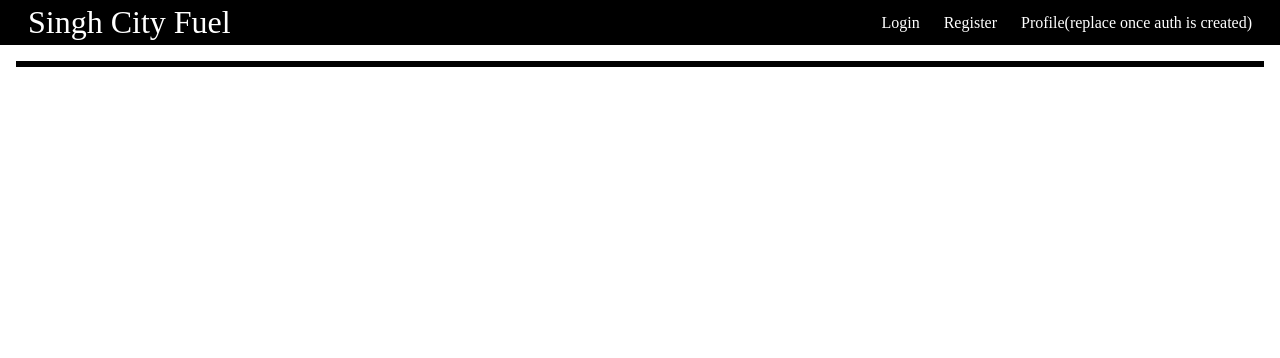
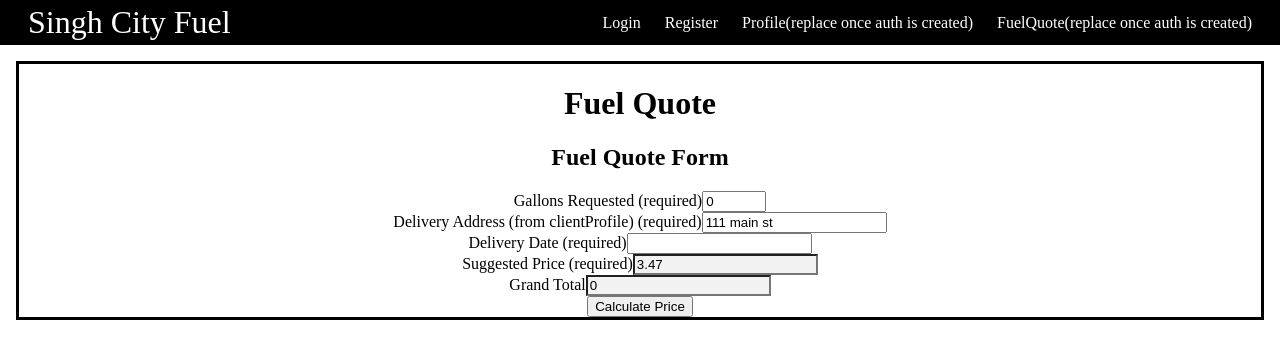
Before and after one commit to brespina/4353_Group_10, a React (Vite) app: page /fuelquote in a window 1280 px wide. Shown: the top 358 px of the page. Built offline with nearby package versions, Linux system fonts and the light colour scheme.

Commit message:
added MouseEvent to calculate final price onClick

```diff
--- a/src/App.tsx
+++ b/src/App.tsx
@@ -3,7 +3,11 @@ import Home from "./pages/Home";
 import Register from "./pages/Register";
 import Login from "./pages/Login";
 import Profile from "./pages/Profile";
-import ProfileForm from "./components/ProfileForm";
+//import ProfileForm from "./components/ProfileForm";
+import FuelQuotePage from "./pages/FuelQuotePage";
+//import FuelQuoteForm from "./components/FuelQuoteForm";
+
+
 import { Route, Routes } from "react-router-dom";
 
 function App() {
@@ -16,6 +20,7 @@ function App() {
           <Route path="/login" element={<Login />} />
           <Route path="/register" element={<Register />} />
           <Route path="/profile" element={<Profile />} />
+          <Route path="/fuelquote" element={<FuelQuotePage />} />
         </Routes>
       </div>
     </div>
--- /dev/null
+++ b/src/components/FuelQuoteForm.tsx
@@ -0,0 +1,123 @@
+// src/components/FuelQuoteForm.tsx
+import React, { useState, ChangeEvent, FormEvent, MouseEventHandler } from 'react';
+
+interface FuelQuoteFormProps {
+  deliveryAddr: string;
+}
+const FuelQuoteForm: React.FC<FuelQuoteFormProps> = ({ deliveryAddr }) => {
+    const [formData, setFormData] = useState({
+        gallons: 0,
+        deliveryDate: '',
+        ppg: 3.47,
+        grandTotal: 0.00,});
+
+  const handleChange = (e: ChangeEvent<HTMLInputElement | HTMLSelectElement>) => {
+    const { name, value } = e.target;
+    setFormData({
+      ...formData,
+      [name]: value,
+    });
+  };
+
+  const handleSubmit = (e: FormEvent) => {
+    e.preventDefault();
+    // You can send the form data to your backend or perform validation here
+    console.log(formData);
+  };
+
+  const handleCalculatePrice = () => {
+    const pricePerGallon = formData.ppg;
+    const numGallons = formData.gallons;
+    const finalPrice = (pricePerGallon * numGallons);
+
+    setFormData({
+        ...formData,
+        grandTotal: finalPrice,
+    });
+  };
+
+    // Define CSS styles for greyed out input fields
+    const greyedOutStyle: React.CSSProperties = {
+        backgroundColor: '#f2f2f2', // Grey background color
+        color: '#000', // Grey text color
+        cursor: 'not-allowed', // Change cursor to "not-allowed"
+      };
+
+  return (
+    <div>
+    <h2>Fuel Quote Form</h2>
+    <form onSubmit={handleSubmit}>
+      <div>
+        <label htmlFor="gallons">Gallons Requested (required)</label>
+        <input
+          type="number"
+          id="gallons"
+          name="gallons"
+          value={formData.gallons}
+          onChange={handleChange}
+          required
+          min={1}
+          max={100}
+        />
+      </div>
+      <div>
+        <label htmlFor="deliveryAddr">Delivery Address (from clientProfile) (required)</label>
+        <input
+          type="text"
+          id="deliveryAddr"
+          name="deliveryAddr"
+          value={deliveryAddr}
+          onChange={handleChange}
+          readOnly
+          maxLength={100}
+        />
+      </div>
+      <div>
+        <label htmlFor="deliveryDate">Delivery Date (required)</label>
+        <input
+          type="text"  // want to change to date type
+          id="deliveryDate"
+          name="deliveryDate"
+          value={formData.deliveryDate}
+          onChange={handleChange}
+          required
+          maxLength={100}
+        />
+      </div>
+      <div>
+        <label htmlFor="ppg">Suggested Price (required)</label>
+        <input
+          type="number"
+          id="ppg"
+          name="ppg"
+          value={formData.ppg}
+          onChange={handleChange}
+          readOnly
+          min={0.00}
+          style={greyedOutStyle}
+          //maxLength={100}
+        />
+      </div>
+      <div>
+        <label htmlFor="grandTotal">Grand Total</label>
+        <input
+          type="number"
+          id="grandTotal"
+          name="grandTotal"
+          value={formData.grandTotal}
+          onChange={handleChange}
+          readOnly
+          style={greyedOutStyle}
+        >
+        </input>
+      </div>
+      <button type="button" onClick={handleCalculatePrice}>
+          Calculate Price
+      </button>
+    </form>
+  </div>
+
+  )
+};
+
+export default FuelQuoteForm;
--- a/src/components/Navbar.tsx
+++ b/src/components/Navbar.tsx
@@ -15,6 +15,7 @@ function Navbar() {
         <CustomLink to="/login">Login</CustomLink>
         <CustomLink to="/register">Register</CustomLink>
         <CustomLink to="/profile">Profile(replace once auth is created)</CustomLink>
+        <CustomLink to="/fuelquote">FuelQuote(replace once auth is created)</CustomLink>
       </ul>
     </nav>
   );
--- /dev/null
+++ b/src/pages/FuelQuotePage.tsx
@@ -0,0 +1,22 @@
+import React from "react";
+import FuelQuoteForm from "../components/FuelQuoteForm";
+import ProfileForm from "../components/ProfileForm";
+import Profile from "./Profile";
+
+// const Profile: React.FC = (ProfileForm.FormData.deliveryAddr) => {
+
+
+// }
+const FuelQuotePage= () => {
+
+        return (
+            <div>
+              <h1>Fuel Quote</h1>
+              <FuelQuoteForm deliveryAddr={"111 main st"} />
+            </div>
+          );
+
+
+};
+
+export default FuelQuotePage;
```
